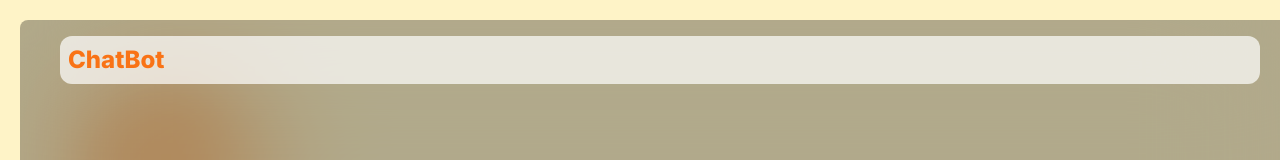
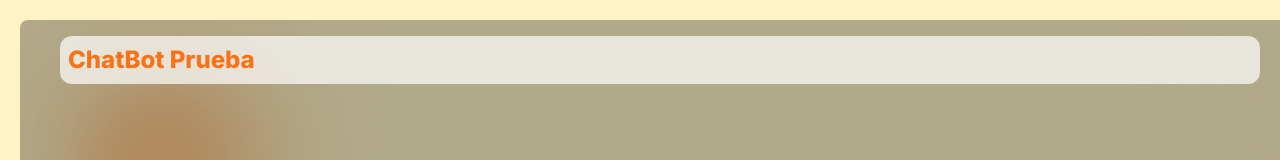
Before and after one commit to Susanelizabetth/IS.proyecto, a Next.js app: page / in a window 1280 px wide. Shown: the top 160 px of the page. Built offline with nearby package versions, Linux system fonts and the light colour scheme.

Commit message:
change header name

```diff
--- a/app/page.tsx
+++ b/app/page.tsx
@@ -31,7 +31,7 @@ export default function Home() {
       </div>
       <div className="h-[95vh] flex flex-col w-full m-5 px-10 pb-10 pt-4 backdrop-blur-3xl rounded-lg fixed bg-black/30">
         <Header
-          title="ChatBot"
+          title="ChatBot Prueba"
           className="text-2xl font-extrabold text-orange-500 bg-white/70 p-2 rounded-xl"
         />
         <div id="chats" className="grow flex flex-col-reverse gap-2 mb-5">
```
